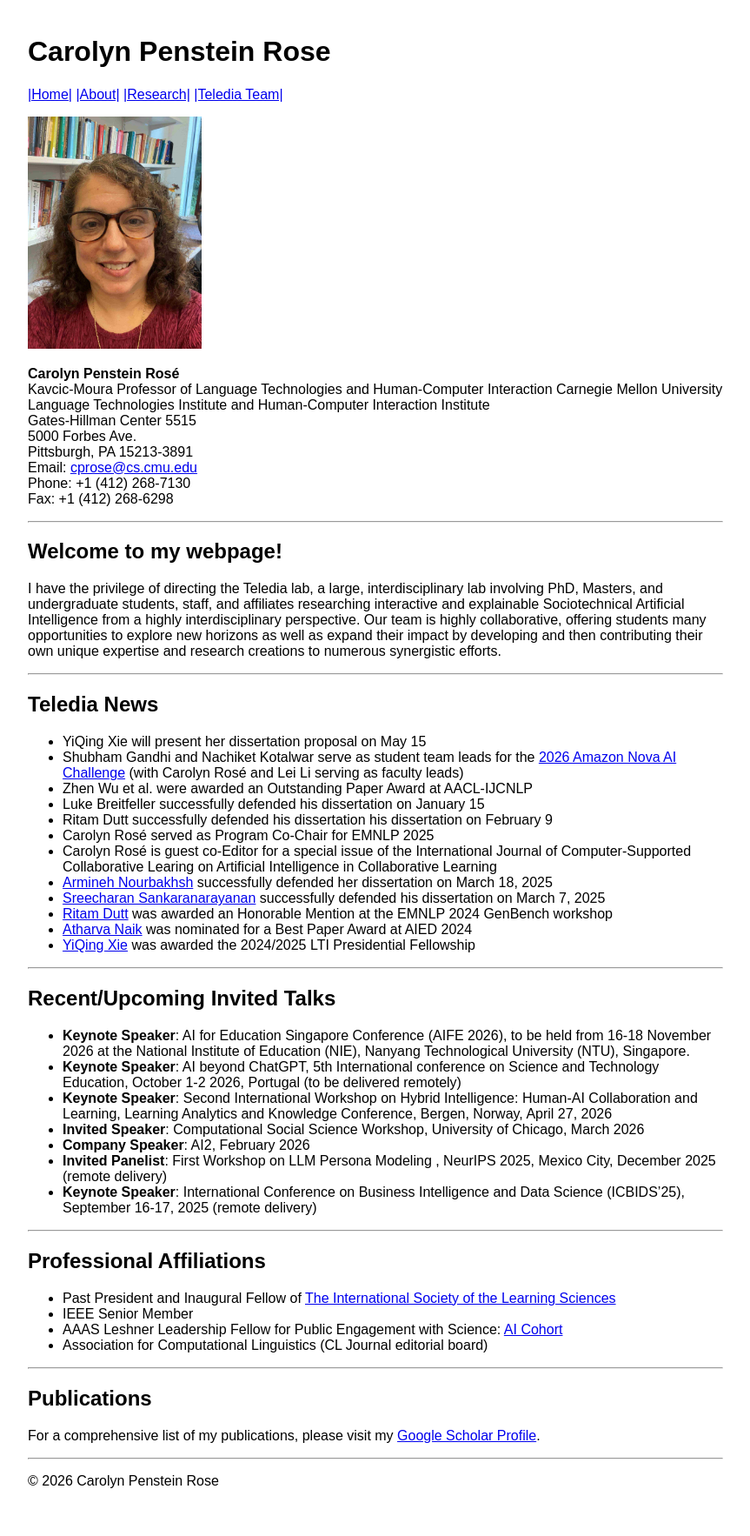
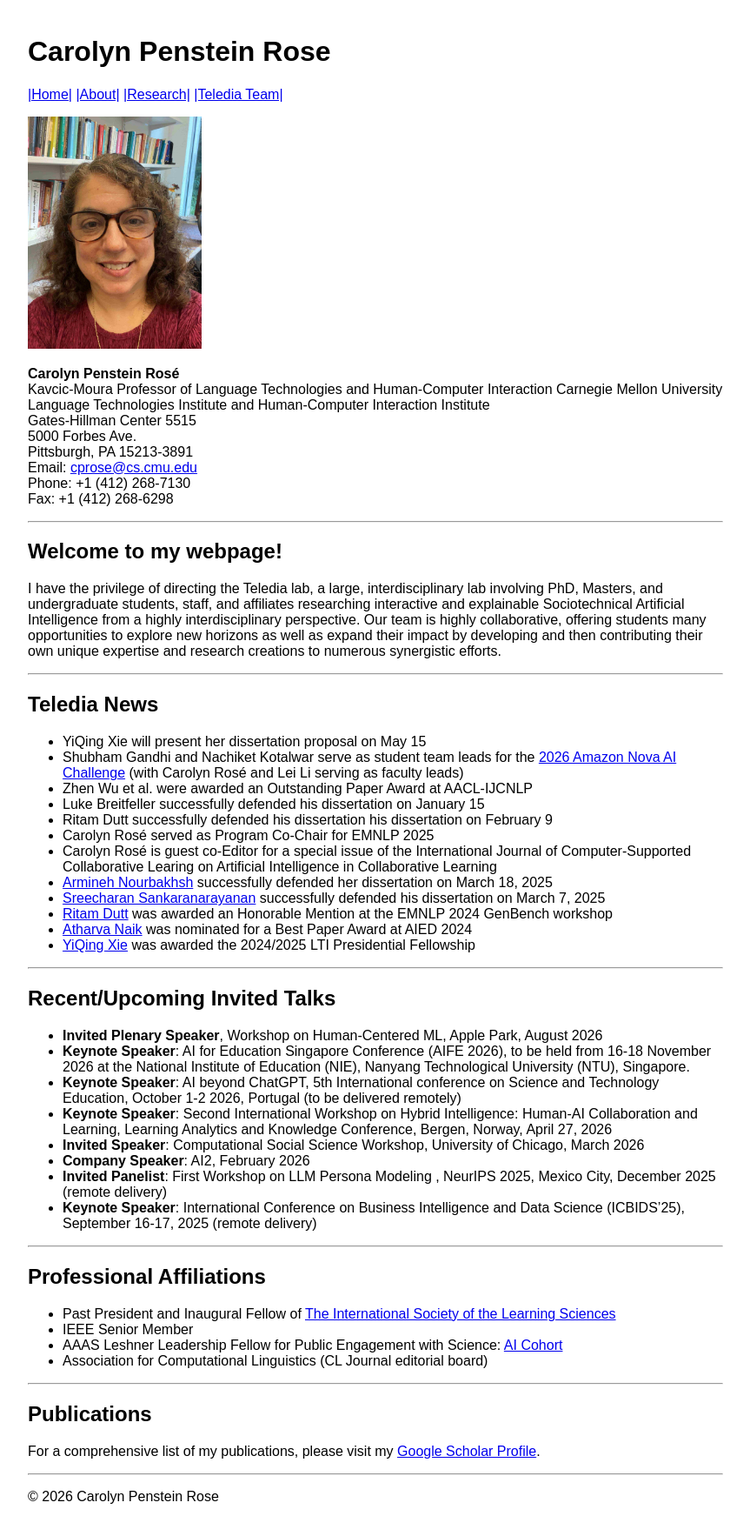
Before and after one commit to cp3a/cp3a.github.io, a Jekyll site: the page built from index.md, in a window 1280 px wide. Shown: the whole page at 87% size, without its empty margins (208-1071 px from the left). Built offline with Jekyll 4.4.1, drawn with Linux system fonts in a browser that asks for light colours.

Commit message:
Update index.md

```diff
--- a/index.md
+++ b/index.md
@@ -44,6 +44,7 @@ I have the privilege of directing the Teledia lab, a large, interdisciplinary la
 
 ## Recent/Upcoming Invited Talks
 
+- **Invited Plenary Speaker**, Workshop on Human-Centered ML, Apple Park, August 2026
 - **Keynote Speaker**: AI for Education Singapore Conference (AIFE 2026), to be held from 16-18 November 2026 at the National Institute of Education (NIE), Nanyang Technological University (NTU), Singapore.
 - **Keynote Speaker**: AI beyond ChatGPT, 5th International conference on Science and Technology Education, October 1-2 2026, Portugal (to be delivered remotely)
 - **Keynote Speaker**: Second International Workshop on Hybrid Intelligence: Human-AI Collaboration and Learning, Learning Analytics and Knowledge Conference, Bergen, Norway, April 27, 2026
```
